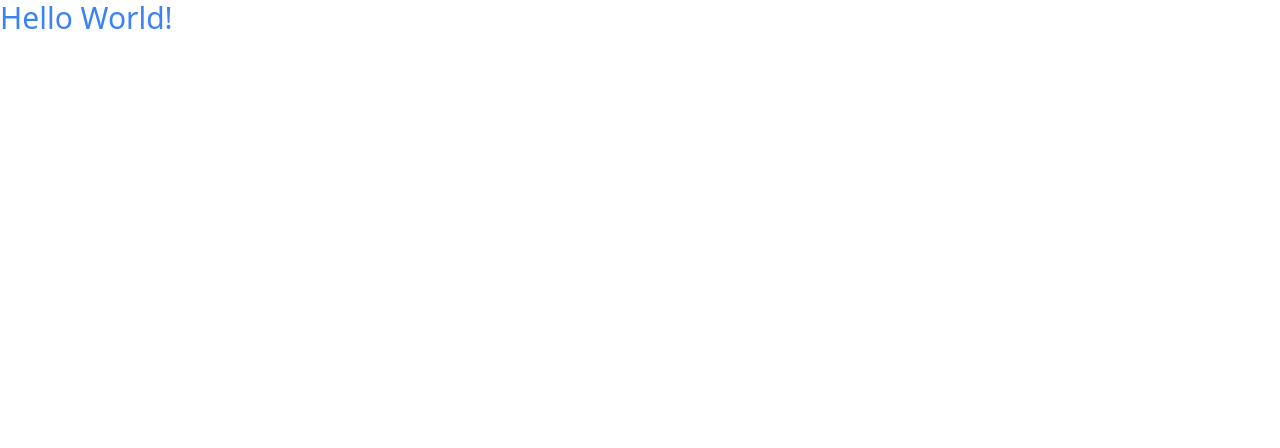
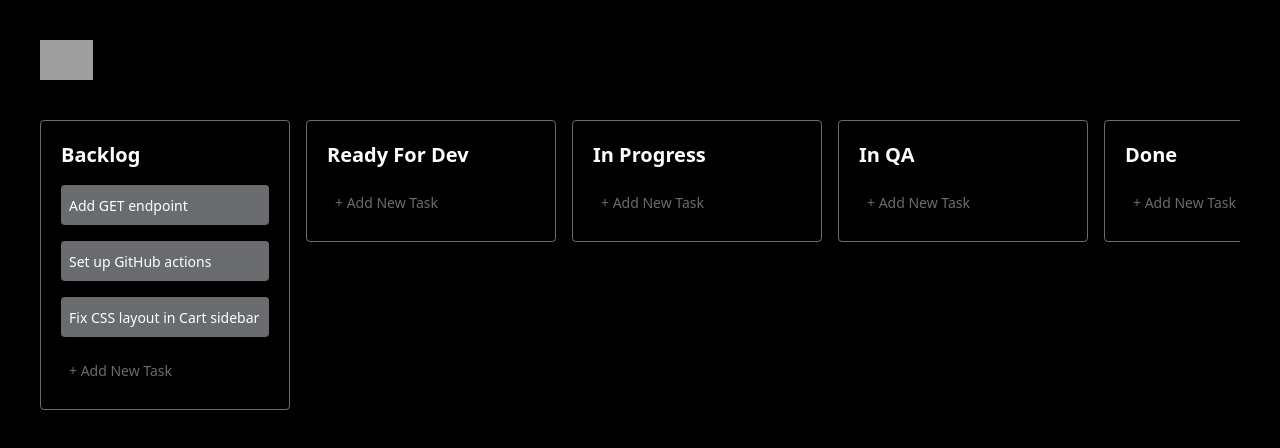
Before and after one commit to kkarasek/trello-clone-drag-and-drop, a Nuxt app: page / in a window 1280 px wide. Shown: the top 448 px of the page. Built offline with nearby package versions, Linux system fonts and the light colour scheme; grey boxes are pictures that could not be loaded.

Commit message:
add columns, tasks, and html head

```diff
--- a/app.vue
+++ b/app.vue
@@ -4,5 +4,14 @@ const name = "Kuba";
 </script>
 
 <template>
-  <h1 class="text-3xl text-blue-500">Hello World!</h1>
+  <div class="p-10 h-[100vh] bg-black overflow-auto">
+    <h1 class="mb-10">
+      <img
+        src="https://vueschool.io/img/logo/vueschool_logo_multicolor_negative.svg"
+        alt="Vue logo"
+        class="h-[40px] mr-4"
+      />
+    </h1>
+    <TrelloBoard />
+  </div>
 </template>
--- /dev/null
+++ b/components/TrelloBoard.vue
@@ -0,0 +1,61 @@
+<script setup lang="ts">
+import { nanoid } from "nanoid";
+import type { Column } from "~/types";
+
+const columns = ref<Column[]>([
+  {
+    title: "Backlog",
+    id: nanoid(),
+    tasks: [
+      { id: nanoid(), title: "Add GET endpoint", createdAt: new Date() },
+      { id: nanoid(), title: "Set up GitHub actions", createdAt: new Date() },
+      {
+        id: nanoid(),
+        title: "Fix CSS layout in Cart sidebar",
+        createdAt: new Date(),
+      },
+    ],
+  },
+  {
+    title: "Ready For Dev",
+    id: nanoid(),
+    tasks: [],
+  },
+  {
+    title: "In Progress",
+    id: nanoid(),
+    tasks: [],
+  },
+  {
+    title: "In QA",
+    id: nanoid(),
+    tasks: [],
+  },
+  {
+    title: "Done",
+    id: nanoid(),
+    tasks: [],
+  },
+]);
+</script>
+
+<template>
+  <div class="flex gap-4 overflow-x-auto items-start">
+    <div
+      v-for="column in columns"
+      :id="column.id"
+      class="column bg-transparent border border-gray-300/50 p-5 rounded min-w-[250px]"
+    >
+      <header class="text-white text-xl font-semibold">{{ column.title }}</header>
+      <TrelloBoardTask
+        v-for="task in column.tasks"
+        :key="task.id"
+        :task="task"
+        class="mt-4"
+      />
+      <footer>
+        <button class="bg-transparent text-gray-300/50 text-sm p-2 mt-4 rounded  hover:text-white transition-all">+ Add New Task</button>
+      </footer>
+    </div>
+  </div>
+</template>
--- /dev/null
+++ b/components/TrelloBoardTask.vue
@@ -0,0 +1,13 @@
+<script setup lang="ts">
+import type { Task } from "~/types";
+
+defineProps<{
+  task: Task;
+}>();
+</script>
+
+<template>
+  <div :title="task.createdAt.toLocaleDateString()" class="task bg-gray-300/50 shadow-sm max-w-[250px] rounded p-2">
+    <span class="text-white text-sm">{{ task.title }}</span>
+  </div>
+</template>
--- a/nuxt.config.ts
+++ b/nuxt.config.ts
@@ -2,5 +2,14 @@
 export default defineNuxtConfig({
   compatibilityDate: '2024-04-03',
   devtools: { enabled: true },
-  modules: ['@nuxtjs/tailwindcss', '@vueuse/nuxt']
+  modules: ['@nuxtjs/tailwindcss', '@vueuse/nuxt'],
+  ssr: false,
+  app: {
+		head: {
+			title: 'Nuxt Trello Clone',
+			htmlAttrs: {
+				lang: 'en'
+			}
+		},
+	},
 })
```
